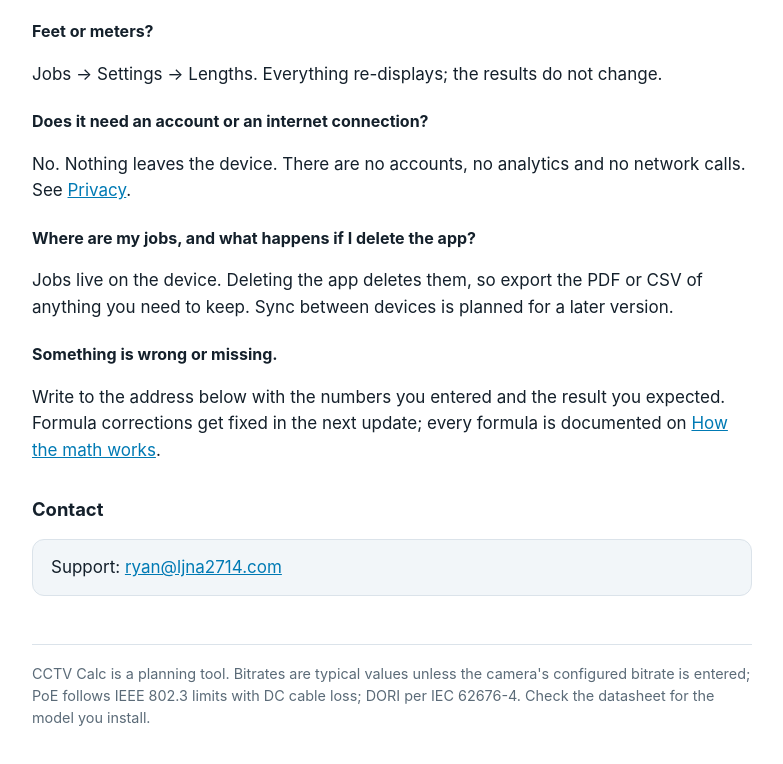
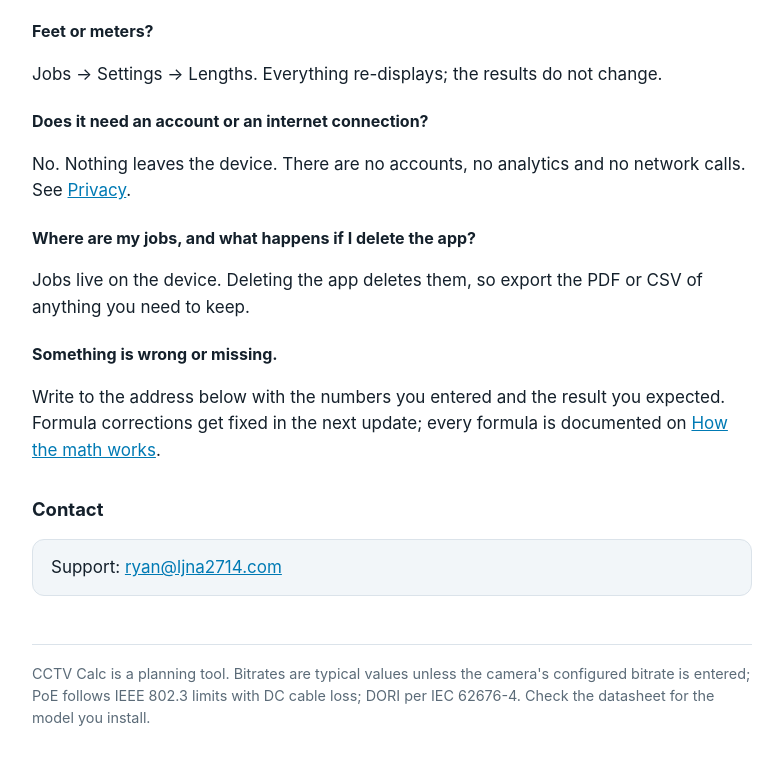
Before and after one commit to ryanhudgeons/ryanhudgeons.github.io, a plain HTML site: page cctvcalc/index.html in a window 1280 px wide. Shown: the part 1280-2044 px from the top of the page, without its empty margins (248-1031 px from the left). Drawn offline with Linux system fonts and the light colour scheme.

Commit message:
Site update 2026-09-30 14:00

```diff
--- a/cctvcalc/index.html
+++ b/cctvcalc/index.html
@@ -48,7 +48,7 @@
 <p>No. Nothing leaves the device. There are no accounts, no analytics and no network calls. See <a href="privacy.html">Privacy</a>.</p>
 
 <h3>Where are my jobs, and what happens if I delete the app?</h3>
-<p>Jobs live on the device. Deleting the app deletes them, so export the PDF or CSV of anything you need to keep. Sync between devices is planned for a later version.</p>
+<p>Jobs live on the device. Deleting the app deletes them, so export the PDF or CSV of anything you need to keep.</p>
 
 <h3>Something is wrong or missing.</h3>
 <p>Write to the address below with the numbers you entered and the result you expected. Formula corrections get fixed in the next update; every formula is documented on <a href="methods.html">How the math works</a>.</p>
```
